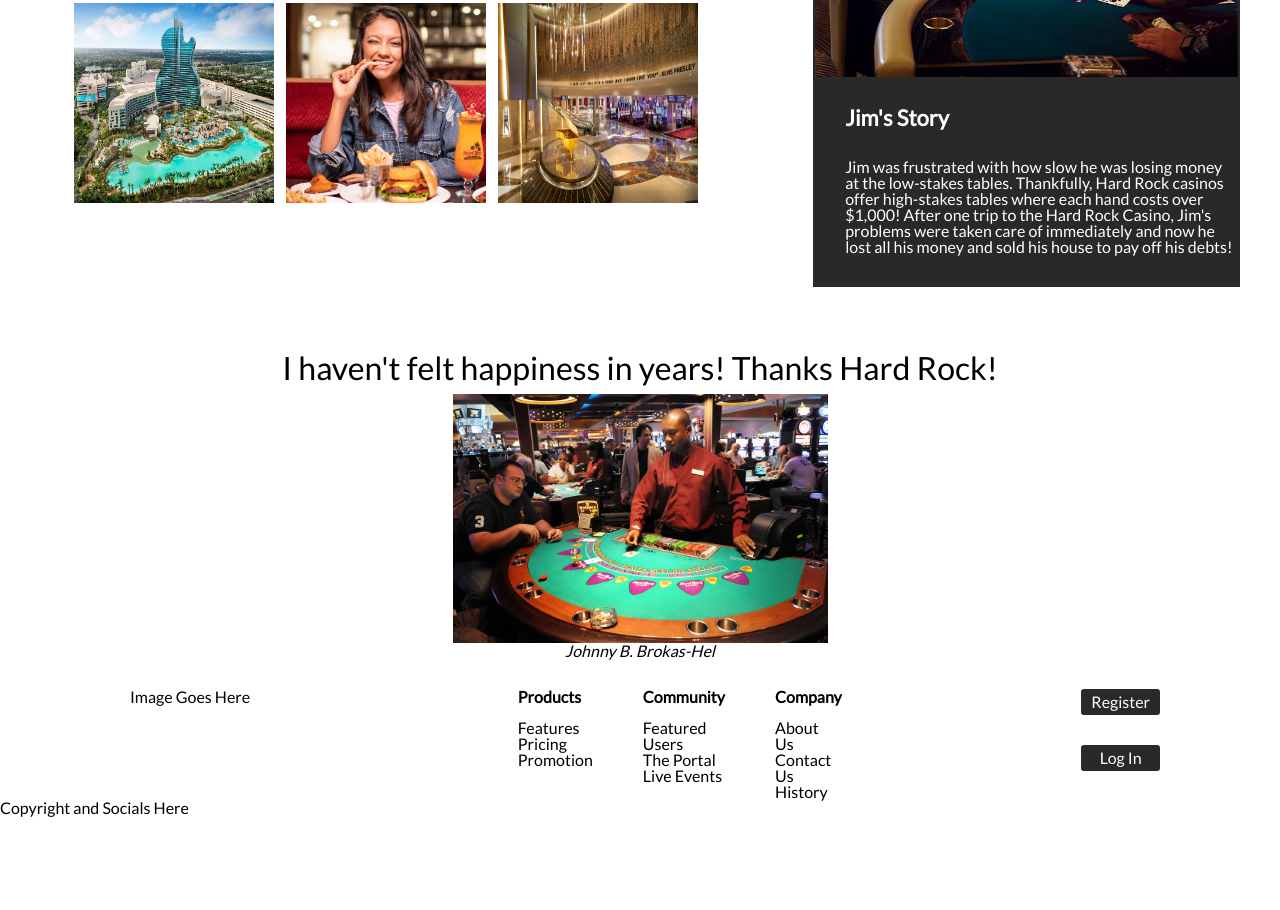
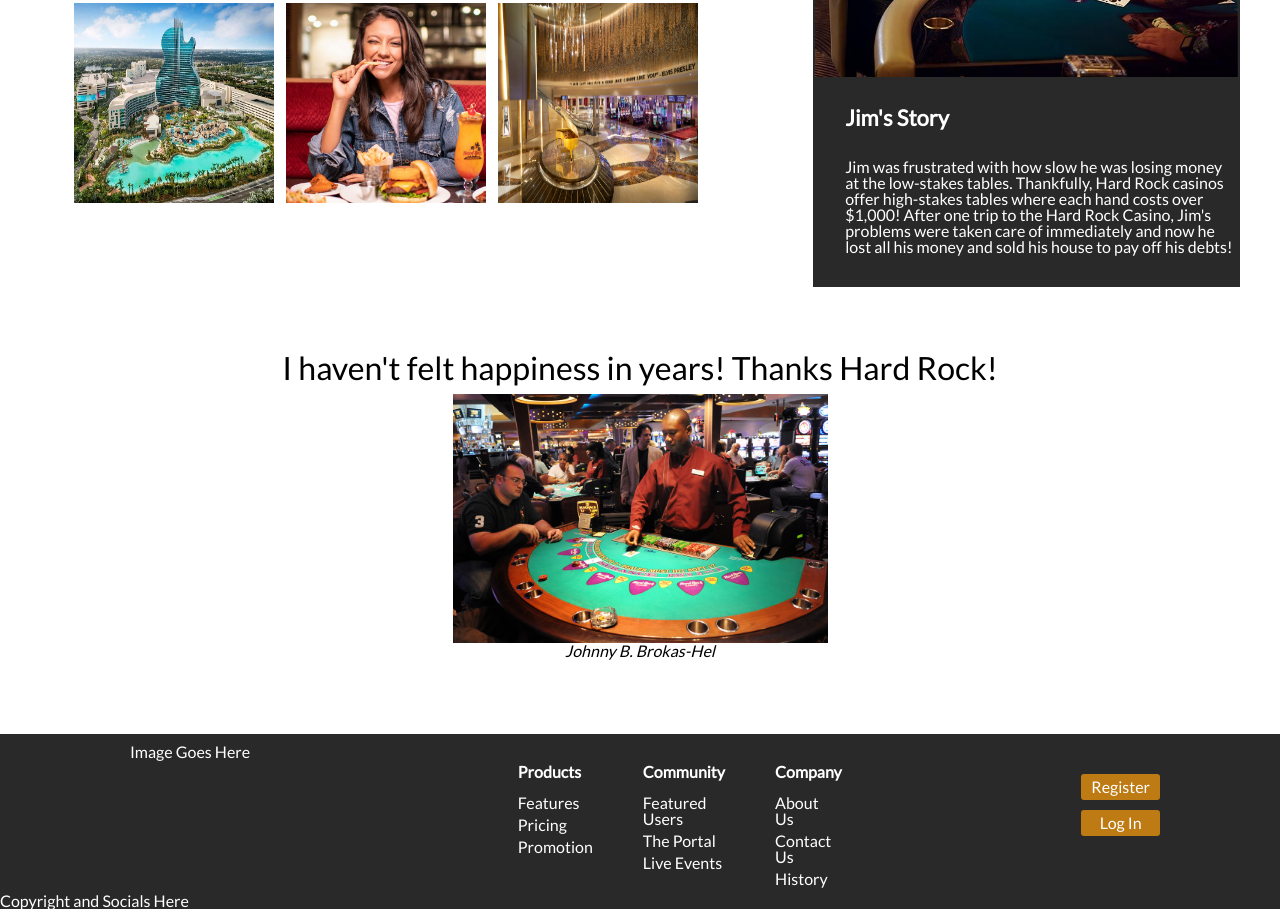
Before and after one commit to kwroldan/solo-wireframe, a plain HTML site: page index.html in a window 1280 px wide. Shown: the part 353-1263 px from the top of the page. Before the commit the page ends 1170 px from the top, so only its background shows below. Drawn offline with nearby package versions, Linux system fonts and the light colour scheme.

Commit message:
Add style to footer navigation

```diff
--- a/index.css
+++ b/index.css
@@ -146,6 +146,7 @@ body {
 
 .testimonial {
     text-align: center;
+    margin-bottom: 75px;
 }
 
 .testimonial h3 {
@@ -172,25 +173,55 @@ em {
 
 /*Footer Styles*/
 
+footer {
+    background-color: hsl(0, 0%, 16%);
+    color:hsl(0, 0%, 100%);
+}
+
+footer h4 {
+    font-weight: bold;
+    margin-bottom: 15px;
+}
+
 .foot-nav {
     display: flex;
     justify-content: space-around;
     margin-top: 30px;
+    padding-top: 10px;
+}
+
+.foot-nav a {
+    text-decoration: none;
+    cursor:pointer;
+    color: hsl(0, 0%, 100%);
+    transition: color 0.7s;
+}
+
+.foot-nav a:hover {
+    color:hsl(0, 0%, 70%);
 }
 
 .foot-parent-link {
     display: flex;
     justify-content:right;
     width: 50%;
+    padding-top: 20px;
 }
 
 .foot-parent-link > * {
     margin-left: 50px;
 }
 
-footer h4 {
-    font-weight: bold;
-    margin-bottom: 15px;
+.foot-links1 li {
+    padding-bottom: 6px;
+}
+
+.foot-links2 li {
+    padding-bottom: 6px;
+}
+
+.foot-links3 li {
+    padding-bottom: 6px;
 }
 
 .foot-links3 ul {
@@ -200,29 +231,34 @@ footer h4 {
 .foot-buttons a{
     text-decoration: none;
     color: hsl(0, 0%, 100%);
-    background-color: hsl(0, 0%, 16%);
+    background-color: hsl(36, 82%, 41%);
     transition: background-color 0.7s;
 }
 
 .foot-buttons li{
     display: block;
     text-align:center;
-    background-color: hsl(0, 0%, 16%);
-    border: 5px solid hsl(0, 0%, 16%);
+    background-color: hsl(36, 82%, 41%);
+    border: 5px solid hsl(36, 82%, 41%);
     border-radius: 3px;
     width: 100%;
     transition: background-color 0.7s, border 0.7s;
 }
 
+.foot-buttons {
+    margin-top: 10px;
+    width: auto;
+}
+
 .foot-buttons li + li {
-    margin-top: 30px;
+    margin-top: 10px;
 }
 
 .foot-buttons a:hover {
-    background-color: hsl(36, 82%, 41%);
+    background-color: hsl(36, 82%, 31%);
 }
 
 .foot-buttons li:hover {
-    background-color: hsl(36, 82%, 41%);
-    border: 5px solid hsl(36, 82%, 41%);
+    background-color: hsl(36, 82%, 31%);
+    border: 5px solid hsl(36, 82%, 31%);
 }
--- a/index.html
+++ b/index.html
@@ -86,25 +86,25 @@
                     <div class="foot-links1">
                         <h4>Products</h4>
                         <ul>
-                            <li>Features</li>
-                            <li>Pricing</li>
-                            <li>Promotion</li>
+                            <li><a href="features.html">Features</a></li>
+                            <li><a href="pricing.html">Pricing</a></li>
+                            <li><a href="promotion.html">Promotion</a></li>
                         </ul>
                     </div>
                     <div class="foot-links2">
                         <h4>Community</h4>
                         <ul>
-                            <li>Featured Users</li>
-                            <li>The Portal</li>
-                            <li>Live Events</li>
+                            <li><a href="featured-users.html">Featured Users</a></li>
+                            <li><a href="the-portal.html">The Portal</a></li>
+                            <li><a href="live-events.html">Live Events</a></li>
                         </ul>
                     </div>
                     <div class="foot-links3">
                         <h4>Company</h4>
                         <ul>
-                            <li>About Us</li>
-                            <li>Contact Us</li>
-                            <li>History</li>
+                            <li><a href="about-us.html">About Us</a></li>
+                            <li><a href="contact-us.html">Contact Us</a></li>
+                            <li><a href="history.html">History</a></li>
                         </ul>
                     </div>
                     <div class="foot-buttons">
```
